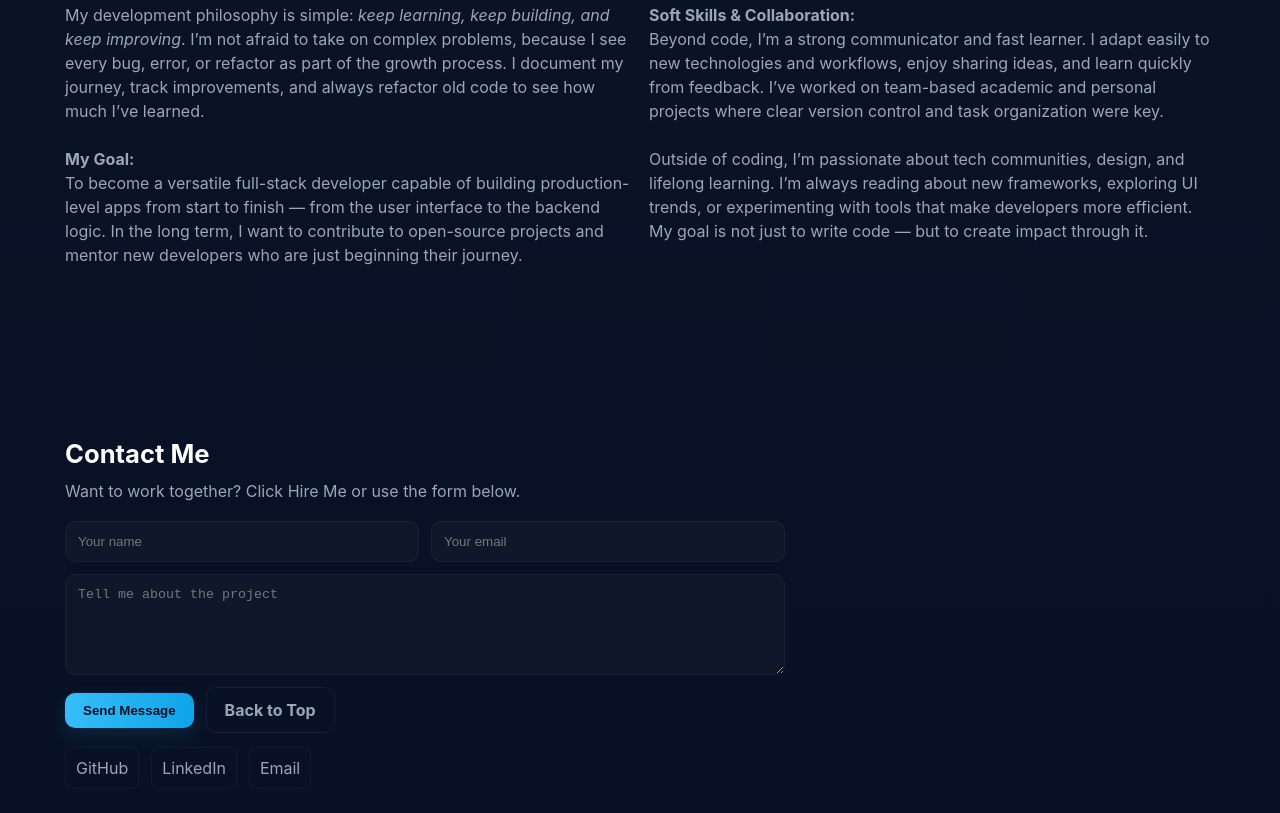
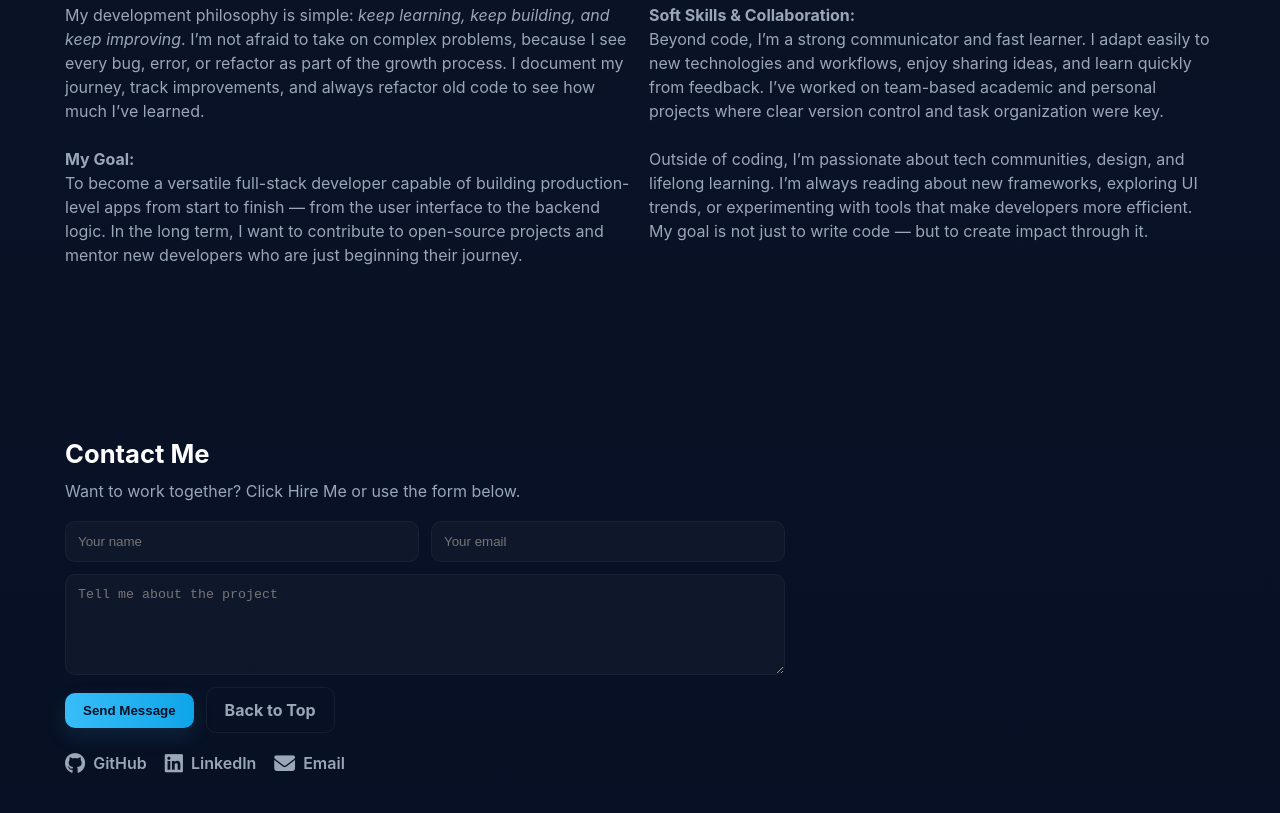
Before and after one commit to onyedikachinzute/onyedikachinzute.github.io, a plain HTML site: page index.html in a window 1280 px wide. Shown: the part 1925-2738 px from the top of the page. Drawn offline with Linux system fonts and the light colour scheme.

Commit message:
More Design Changes

```diff
--- a/index.html
+++ b/index.html
@@ -3,9 +3,30 @@
 <head>
   <meta charset="utf-8" />
   <meta name="viewport" content="width=device-width, initial-scale=1" />
-  <title>Kachi — Software & Web Developer</title>
+  <title>Kachi - Software & Web Developer</title>
   <link rel="stylesheet" href="style.css" />
+  <link rel="icon" type="image/png" href="images/favicon.png" />
+  <!-- Primary Meta Tags -->
+  <meta name="title" content="Kachi — Software & Web Developer">
+  <meta name="description" content="Portfolio of Onyedikachi Nzute — Software & Web Developer. Explore my projects, skills, and experience in full-stack web development and backend integration.">
+
+  <!-- Open Graph / Facebook -->
+  <meta property="og:type" content="website">
+  <meta property="og:url" content="https://onyedikachinzute.github.io/">
+  <meta property="og:title" content="Kachi — Software & Web Developer">
+  <meta property="og:description" content="Explore my developer portfolio, featuring real-world web and software projects built from scratch.">
+  <meta property="og:image" content="https://onyedikachinzute.github.io/images/kachi.jpg">
+
+  <!-- Twitter -->
+  <meta name="twitter:card" content="summary_large_image">
+  <meta name="twitter:title" content="Kachi — Software & Web Developer">
+  <meta name="twitter:description" content="Portfolio of Onyedikachi Nzute — Software & Web Developer.">
+  <meta name="twitter:image" content="https://onyedikachinzute.github.io/images/kachi.jpg">
+
   <script defer src="script.js"></script>
+  <!-- Font Awesome CDN -->
+  <link rel="stylesheet" href="https://cdnjs.cloudflare.com/ajax/libs/font-awesome/6.5.0/css/all.min.css">
+
 </head>
 <body>
   <!-- NAV -->
@@ -195,10 +216,17 @@
 
       <!-- Social & email links (replace # with your URLs) -->
       <div class="contact-links">
-        <a href="https://github.com/onyedikachinzute/" target="_blank" class="link">GitHub</a>
-        <a href="https://ng.linkedin.com/in/onyedikachi-nzute-b30162331" target="_blank" class="link">LinkedIn</a>
-        <a href="mailto:onyedikachinzute@gmail.com" target="_blank" class="link">Email</a>
+        <a href="https://github.com/onyedikachinzute" class="link" target="_blank">
+          <i class="fab fa-github"></i> GitHub
+        </a>
+        <a href="https://linkedin.com/in/onyedikachinzute" class="link" target="_blank">
+          <i class="fab fa-linkedin"></i> LinkedIn
+        </a>
+        <a href="mailto:onyedikachinzute@gmail.com" class="link">
+          <i class="fas fa-envelope"></i> Email
+        </a>
       </div>
+
     </section>
 
     <footer class="site-footer">
--- a/script.js
+++ b/script.js
@@ -108,3 +108,17 @@ window.addEventListener('scroll', () => {
 backToTop.addEventListener('click', (e) => {
   // standard smooth scroll handled by anchor click handler above
 });
+
+/* Scroll reveal animations */
+const revealElements = document.querySelectorAll('.section, .hero-left, .hero-right, .card');
+
+const revealObserver = new IntersectionObserver((entries) => {
+  entries.forEach(entry => {
+    if (entry.isIntersecting) {
+      entry.target.classList.add('visible');
+      revealObserver.unobserve(entry.target);
+    }
+  });
+}, { threshold: 0.15 });
+
+revealElements.forEach(el => revealObserver.observe(el));
--- a/style.css
+++ b/style.css
@@ -124,11 +124,13 @@ body {
 .grid a {
   color: inherit;
   text-decoration: none;
+  transition: color 0.3s ease, text-shadow 0.3s ease, transform 0.3s ease;
 }
 
 .grid a:hover{
-  color: lightseagreen;
-  transition: 0.5 ease;
+  color: var(--accent);
+  transform: translateY(-3px);
+  text-shadow: 0 0 12px rgba(56, 189, 248, 0.8)
 }
 
 .card {
@@ -157,11 +159,40 @@ body {
 .form-actions { display: flex; gap: 12px; align-items: center; }
 
 /* contact links below form */
-.contact-links { margin-top: 14px; display: flex; gap: 12px; align-items: center; }
+/* ---- Contact links with glowing hover ---- */
+.contact-links {
+  display: flex;
+  gap: 18px;
+  justify-content: flex-start;
+  margin-top: 18px;
+}
+
 .contact-links .link {
-  color: var(--muted); text-decoration: none; border: 1px solid rgba(255,255,255,0.04); padding: 8px 10px; border-radius: 8px;
+  display: inline-flex;
+  align-items: center;
+  gap: 8px;
+  color: var(--muted);
+  text-decoration: none;
+  font-weight: 600;
+  transition: color 0.3s ease, text-shadow 0.3s ease, transform 0.3s ease;
 }
-.contact-links .link:hover { color: #fff; border-color: rgba(56,189,248,0.12); }
+
+.contact-links .link i {
+  font-size: 1.3rem;
+  transition: color 0.3s ease, text-shadow 0.3s ease;
+}
+
+/* Glow effect on hover */
+.contact-links .link:hover {
+  color: var(--accent);
+  transform: translateY(-3px);
+  text-shadow: 0 0 8px rgba(56, 189, 248, 0.7);
+}
+
+.contact-links .link:hover i {
+  color: var(--accent);
+  text-shadow: 0 0 12px rgba(56, 189, 248, 0.8);
+}
 
 /* footer */
 .site-footer { padding: 22px 0; background: transparent; border-top: 1px solid rgba(255,255,255,0.03); }
@@ -281,3 +312,18 @@ body {
 /* Slight entrance animations */
 @keyframes enterUp { from { opacity: 0; transform: translateY(12px); } to { opacity: 1; transform: translateY(0); } }
 @keyframes photoEnter { from { opacity: 0; transform: scale(1.05) translateY(30px); } to { opacity: 1; transform: scale(1.02) translateY(6px); } }
+
+/* Scroll reveal animation styles */
+.section, .hero-left, .hero-right, .card {
+  opacity: 0;
+  transform: translateY(40px);
+  transition: opacity 0.8s ease, transform 0.8s ease;
+}
+
+.section.visible, .hero-left.visible, .hero-right.visible, .card.visible {
+  opacity: 1;
+  transform: translateY(0);
+}
+/* -------------------------
+   END OF STYLE.CSS
+   ------------------------- */
```
Also changed, not shown: images/favicon.png (added).
